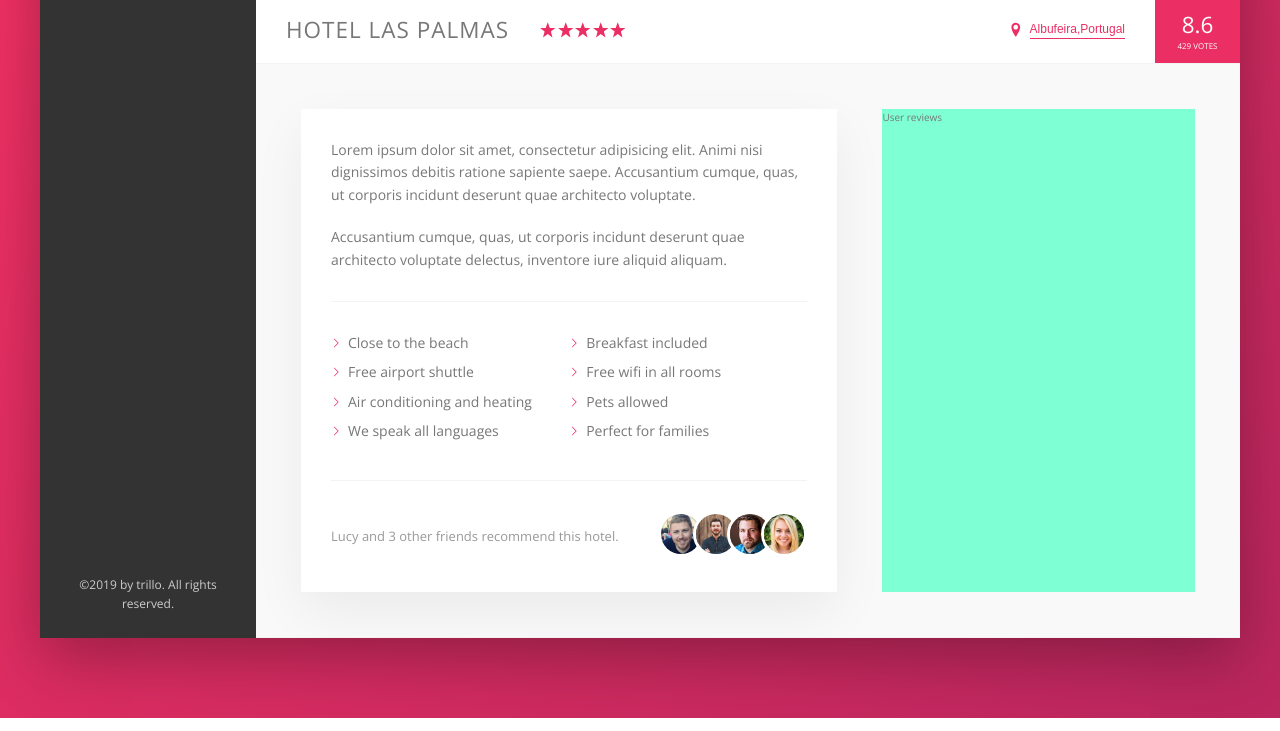
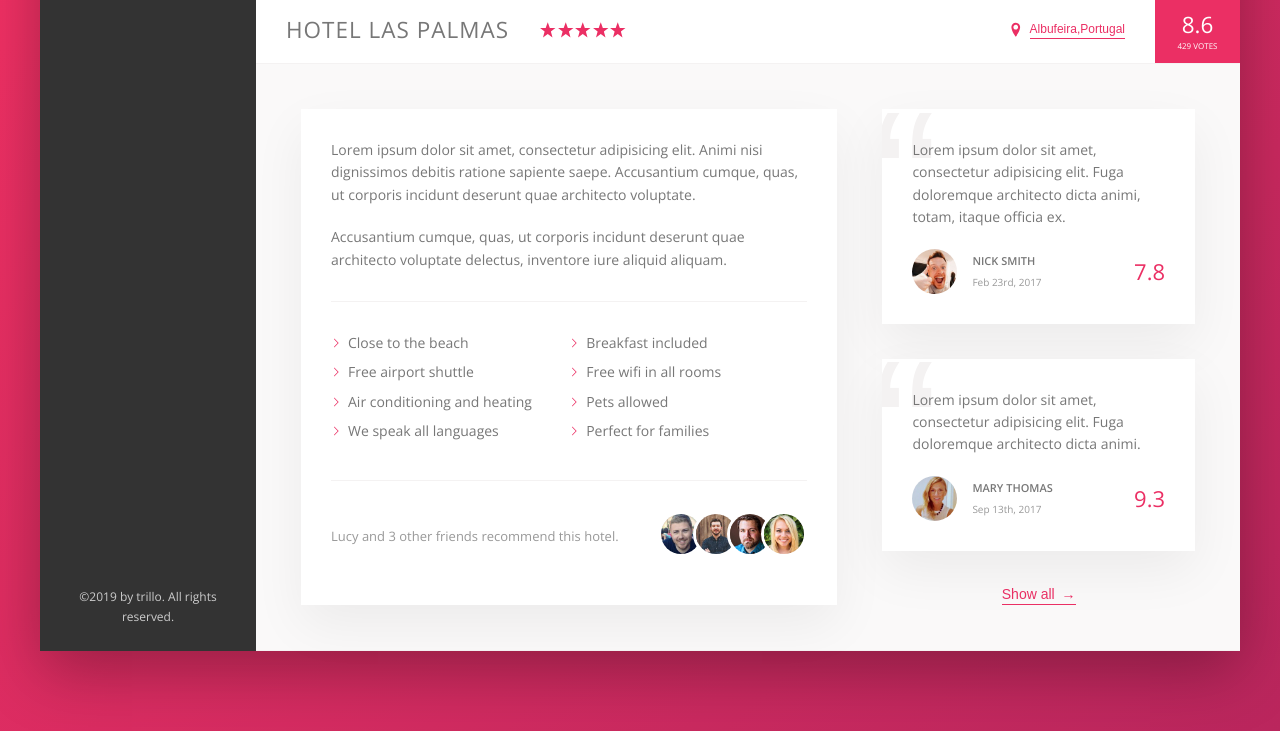
Before and after one commit to pedrotorreao/html-css-projects, a website: page trillo/index.html in a window 1280 px wide. Shown: the part 538-1269 px from the top of the page. Drawn offline with nearby package versions, Linux system fonts and the light colour scheme.

Commit message:
user reviews section

```diff
--- a/trillo/index.html
+++ b/trillo/index.html
@@ -174,7 +174,35 @@
                         </div>
 
                         <div class="user-reviews">
-                            User reviews
+                            <figure class="review">
+                                <blockquote class="review__text">
+                                    Lorem ipsum dolor sit amet, consectetur adipisicing elit. Fuga doloremque architecto dicta animi, totam, itaque officia ex.
+                                </blockquote>
+                                <figcaption class="review__user">
+                                    <img src="img/user-1.jpg" alt="User 1" class="review__photo">
+                                    <div class="review__user-box">
+                                        <p class="review__user-name">Nick Smith</p>
+                                        <p class="review__user-date">Feb 23rd, 2017</p>
+                                    </div>
+                                    <div class="review__rating">7.8</div>
+                                </figcaption>
+                            </figure>
+
+                            <figure class="review">
+                                <blockquote class="review__text">
+                                    Lorem ipsum dolor sit amet, consectetur adipisicing elit. Fuga doloremque architecto dicta animi.
+                                </blockquote>
+                                <figcaption class="review__user">
+                                    <img src="img/user-2.jpg" alt="User 2" class="review__photo">
+                                    <div class="review__user-box">
+                                        <p class="review__user-name">Mary Thomas</p>
+                                        <p class="review__user-date">Sep 13th, 2017</p>
+                                    </div>
+                                    <div class="review__rating">9.3</div>
+                                </figcaption>
+                            </figure>
+
+                            <button class="btn-inline">Show all  <span>&rarr;</span></button>
                         </div>
                     </div>
                 </main>
--- a/trillo/sass/_components.scss
+++ b/trillo/sass/_components.scss
@@ -281,8 +281,16 @@
     cursor: pointer;
     transition: all .2s;
 
+    & span {
+        margin-left: 3px;
+        transition: margin-left .2s;
+    }
     &:hover {
         color: var(--color-grey-dark-1);
+
+        span {
+            margin-left: 8px;
+        }
     }
 
     &:focus {
@@ -381,3 +389,66 @@
         }
     }
 }
+
+///////////////////////////////////////////
+// REVIEW
+.review {
+    background-color: #fff;
+    box-shadow: var(--shadow-light);
+    padding: 3rem;
+    margin-bottom: 3.5rem;
+    position: relative;
+    overflow: hidden;
+
+    &__text {
+        margin-bottom: 2rem;
+        z-index: 10;
+        position: relative;
+    }
+
+    &__user {
+        display: flex;
+        align-items: center;
+    }
+
+    &__photo {
+        height: 4.5rem;
+        width: 4.5rem;
+        border-radius: 50%;
+        margin-right: 1.5rem;
+    }
+
+    &__user-box {
+        margin-right: auto;
+    }
+
+    &__user-name {
+        font-size: 1.1rem;
+        font-weight: 600;
+        text-transform: uppercase;
+        margin-bottom: .4rem;
+    }
+
+    &__user-date {
+        font-size: 1rem;
+        color: var(--color-grey-dark-3);
+    }
+
+    &__rating {
+        color: var(--color-primary);
+        font-size: 2.2rem;
+        font-weight: 300;
+    }
+
+    &::before {
+        content: "\201C";
+        position: absolute;
+        top: -2.75rem;
+        left: -1rem;
+        line-height: 1;
+        font-size: 20rem;
+        color: var(--color-grey-light-2);
+        font-family: sans-serif;
+        z-index: 1;
+    }
+}
--- a/trillo/sass/_layout.scss
+++ b/trillo/sass/_layout.scss
@@ -44,6 +44,7 @@
 }
 
 .detail {
+    font-size: 1.4rem;
     display: flex;
     padding: 4.5rem;
     background-color: var(--color-grey-light-1);
@@ -51,7 +52,7 @@
 }
 
 .description {
-    font-size: 1.4rem;
+    //font-size: 1.4rem;
     background-color: #fff;
     box-shadow: var(--shadow-light);
     padding: 3rem;
@@ -60,6 +61,9 @@
 }
 
 .user-reviews {
-    background-color: aquamarine;
+    //background-color: aquamarine;
     flex: 1;
+    display: flex;
+    flex-direction: column;
+    align-items: center;
 }
```
Also changed, not shown: trillo/css/style.css.
